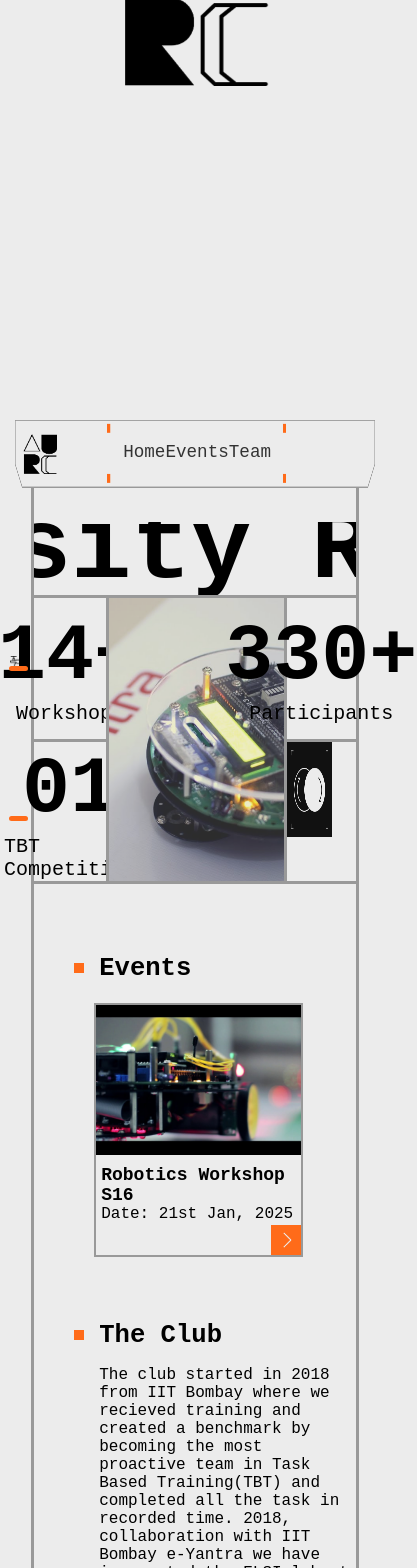
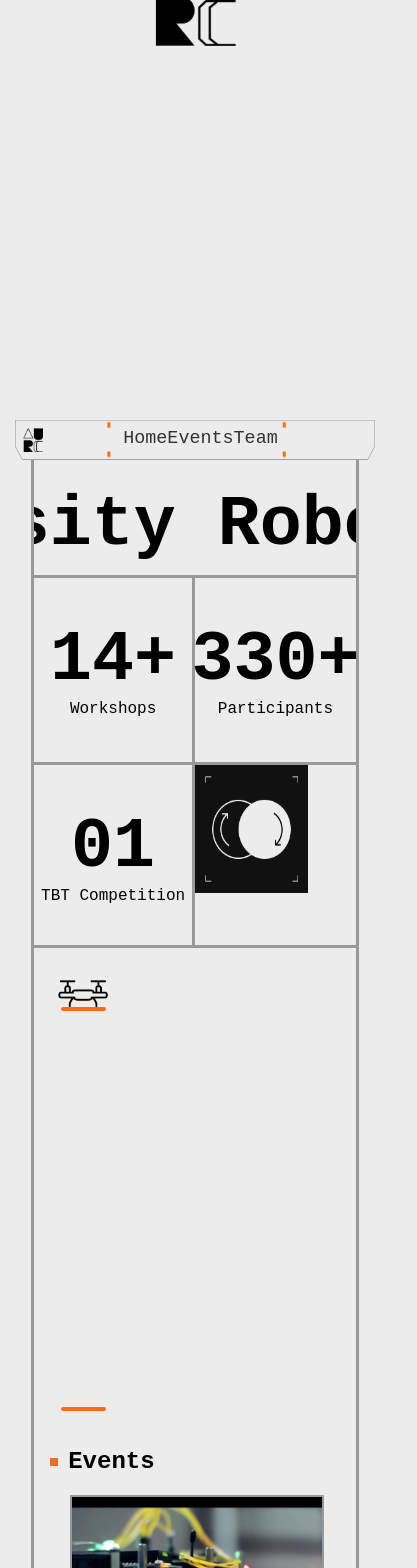
Before and after one commit to HetHirani07/AURC.club, a Next.js app: page / in a window 390 px wide. Shown: the part 432-2000 px from the top of the page, 417 px wide, since content can reach past the window. Built offline with nearby package versions, Linux system fonts and the light colour scheme; a web font is replaced by a local one.

Commit message:
mobile first

```diff
--- a/src/app/components/about.module.css
+++ b/src/app/components/about.module.css
@@ -1,13 +1,4 @@
-.container{margin-left: 2.5rem; margin-top: 4rem; margin-bottom: 100px;}
-.bullet{height: 10px; width: 10px}
-.title{font-size: 2rem; font-weight: 700; color: black; margin-left: 15px;}
-.content{margin-left: 25px; margin-top: 5px; font-size: 1.15rem; word-spacing: 0rem; width: 90%;}
-
-@media screen and (max-width: 1024px) {
-    .title{font-size: 1.9rem;}
-    .content{font-size: 17px; margin-bottom: 50px;}
-}
-@media screen and (max-width: 768px) {
-    .title{font-size: 1.6rem;}
-    .content{font-size: 16px; margin-bottom: 25px;}
-}
+.container{margin-left: 1rem; margin-top: 4rem; margin-bottom: 100px;}
+.bullet{height: 8px; width: 8px}
+.title{font-size: 1.5rem; font-weight: 700; color: black; margin-left: 10px;}
+.content{margin-left: 25px; margin-top: 5px; font-size: .9rem; word-spacing: 0rem; width: 90%;}
--- a/src/app/components/events.module.css
+++ b/src/app/components/events.module.css
@@ -1,27 +1,10 @@
-.container{margin-left: 2.5rem; margin-top: 100px;}
-.bullet{height: 10px; width: 10px}
-.title{font-size: 2rem; font-weight: 700; color: black; margin-left: 15px;}
+.container{margin-left: 1rem; margin-top: 500px;}
+.bullet{height: 8px; width: 8px}
+.title{font-size: 1.5rem; font-weight: 700; color: black; margin-left: 10px;}
 .subTitle{font-size: 1.15rem; margin-left: 25px}
-.card{height: 325px; width: 280px; overflow: hidden; display: flex; flex-direction: column; border: 2px solid #999; margin-left: 20px; margin-top: 20px;
+.card{height: 290px; width: 250px; overflow: hidden; display: flex; flex-direction: column; border: 2px solid #999; margin-left: 20px; margin-top: 20px;
     position: relative}
 .cardImg{height: 60%;object-fit: cover; box-sizing: border-box}
-.toggleImg{position: absolute; right: 0%; bottom: 0%; height: 50px}
-.eventName{font-size: 23px; font-weight: 600; margin-left: 5px; margin-top: 10px}
-.eventDate{font-size: 21px; margin-left: 5px; margin-top: 10px}
-
-@media screen and (max-width: 1024px) {
-    .container{margin-top: 80px;}
-    .title{font-size: 1.9rem;}
-    .card{height: 300px; width: 255px;}
-    .eventName{font-size: 21px;}
-    .eventDate{font-size: 19px;}
-    .toggleImg{height: 45px;}
-}
-@media screen and (max-width: 768px) {
-    .container{margin-top: 70px;}
-    .title{font-size: 1.6rem;}
-    .card{height: 250px; width: 205px;}
-    .eventName{font-size: 18px;}
-    .eventDate{font-size: 16px; margin-top: 0px;}
-    .toggleImg{height: 30px;}
-}
+.toggleImg{position: absolute; right: 0%; bottom: 0%; height: 40px}
+.eventName{font-size: 19px; font-weight: 600; margin-left: 5px; margin-top: 10px}
+.eventDate{font-size: 17px; margin-left: 5px; margin-top: 10px}
--- a/src/app/page.module.css
+++ b/src/app/page.module.css
@@ -1,78 +1,33 @@
 .firstPage{ display: flex; justify-content: center; height: 100vh; overflow: hidden; box-sizing: border-box;}
 .secondPage{height: 100%; position: relative; box-sizing: border-box; display: flex; flex-direction: column; align-items: center;}
 .thirdPage{height: 100%; box-sizing: border-box; position: relative;}
-.logoImpression{height: 200px; will-change: transform}
+.logoImpression{height: 100px; will-change: transform}
 .navbar{position: sticky; top: 0; left: 0; width: 100%; display: flex; justify-content: center; align-content: center; z-index: 4;}
-.navbarContainer{ width: 96%; height: 90px; position: relative; display: flex;}
+.navbarContainer{ width: 96%; height: 40px; position: relative; display: flex;}
 .navbarBgImg{ width: 100%; justify-self: center;}
 .navbarLogo{ position: absolute; height: 60%; align-self: center; margin-left: 2%}
 .navbarContent{position: absolute; align-self: center; margin-left: 30%; width: 40%; height: 24px; display: flex; justify-content: space-between}
 .navbarText{color: #333; text-decoration: none; font-size: 1.15rem;}
 .navbarText:hover{border-bottom: #FF6B19 solid 2.5px}
 .hero{border-left: solid; border-right: solid; border-color: #999; width: 86%; height: 100%; display: flex; justify-self: center; margin-top: 0%; flex-direction: column;}
-.space{height: 70px;}
-.dashboard{display: flex; flex-direction: row; height: 550px;}
-.dashboardLeft{display: 'flex'; flex-direction: column; height: 100%; width: 22.30%; box-sizing: border-box; border-top: solid; border-bottom: solid; border-color: #999}
+.space{height: 20px;}
+.dashboard{display: flex; flex-direction: row; height: 373px; width: 100%;}
+.dashboardLeft{display: 'flex'; flex-direction: column; height: 100%; width: 50%; box-sizing: border-box; border-top: solid; border-bottom: solid; border-right: solid; border-color: #999}
 .dashboardUpper{height: 50%; width: 100%; border-bottom: solid; border-color: #999; display: flex; flex-direction: column; justify-content: center; align-content: center}
 .dashboardLower{height: 50%; width: 100%; display: flex;flex-direction: column; justify-content: center; align-content: center}
 .dashboardLower:hover{color: #FF6B19;}
 .dashboardUpper:hover{color: #FF6B19;}
-.dashboardRobot{height: 100%; width: 56.35%; box-sizing: border-box; border: solid; border-color: #999}
-.dashboardRight{display: 'flex'; flex-direction: column; height: 100%; width: 21.5%; box-sizing: border-box; border-top: solid; border-bottom: solid; border-color: #999;}
-.textUpper{font-size: 100px; font-weight: 600; align-self: center}
-.textLower{font-size: 25px; font-weight: 100; align-self: center}
-.drone{width: 5%;position: absolute;z-index: 3; margin-left: -49.5%; margin-top: 38%}
-.droneLanding1{position: absolute; margin-left: -49.65%; margin-top: 40.7%; height: 5px; width: 5%; background-color: #FF6B19; border-radius: 50px}
-.droneLanding2{position: absolute; margin-left: -49.65%; margin-top: 80.7%; height: 5px; width: 5%; background-color: #FF6B19; border-radius: 50px}
-.marqueeBox{padding-top: 10px; padding-bottom: 15px; width: 100%; height: 110px; display: flex; align-items: center; overflow: hidden;}
-.marqueeText{font-size: 120px; display: flex; font-weight: 700; white-space: nowrap}
-.footer{display: flex; position: relative; height: 42vh; width: 100%; border-top: dashed #999; box-sizing: border-box; overflow: hidden;}
-.footerTitle{font-size: 1.75rem; font-weight: 700;}
-.footerSubTitle{color: #333; font-size: 1.1rem; margin-top: 10px;}
-.footerConnect{font-size: 1.5rem; font-weight: 600; margin-top: 100px;}
+.dashboardRobot{height: 100%; width: 56.35%; box-sizing: border-box; border: solid; border-color: #999; display: none;}
+.dashboardRight{display: 'flex'; flex-direction: column; height: 100%; width: 50%; box-sizing: border-box; border-top: solid; border-bottom: solid; border-color: #999;}
+.textUpper{font-size: 70px; font-weight: 600; align-self: center}
+.textLower{font-size: 16px; font-weight: 100; align-self: center}
+.drone{width: 50px;position: absolute;z-index: 3; left: 50px; top: 520px}
+.droneLanding1{position: absolute; left: 52.5px; top: 547px; height: 4px; width: 45px; background-color: #FF6B19; border-radius: 50px}
+.droneLanding2{position: absolute; left: 52.5px; top: 947px; height: 4px; width: 45px; background-color: #FF6B19; border-radius: 50px}
+.marqueeBox{padding-top: 10px; padding-bottom: 15px; width: 100%; height: 70px; display: flex; align-items: center; overflow: hidden;}
+.marqueeText{font-size: 70px; display: flex; font-weight: 700; white-space: nowrap;}
+.footer{display: flex; position: relative; height: 270px; width: 100%; border-top: dashed #999; box-sizing: border-box; overflow: hidden;}
+.footerTitle{font-size: 1.3rem; font-weight: 700; margin-top: 20px; margin-left: 30px;}
+.footerSubTitle{color: #333; font-size: 1rem; margin-top: 10px; margin-left: 30px;}
+.footerConnect{font-size: 1.3rem; font-weight: 600; margin-top: 70px; margin-left: 30px;}
 .footerImg{position: absolute; width: 24%; margin-left: 53%; margin-top: .5%;}
-
-@media screen and (max-width: 425px) {
-    .logoImpression{height: 100px;}
-    .navbarContainer{height: 25px;}
-    .navbarText{font-size: .5rem;}
-    /* .drone{display: none;}
-    .droneLanding1{display: none;}
-    .droneLanding2{display: none;} */
-    .textUpper{font-size: 40px;}
-    .textLower{font-size: 12px;}
-}
-
-@media screen and (max-width: 768px) {
-    .logoImpression{height: 150px;}
-    .secondPage{height: 170vh;}
-    .navbarContainer{height: 55px;}
-    .navbarText{font-size: 1rem;}
-    .drone{margin-top: 45%;}
-    .droneLanding1{margin-top: 47.7%;}
-    .droneLanding2{margin-top: 87.7%;}
-    .textUpper{font-size: 60px}
-    .textLower{font-size: 16px}
-    .space{height: 3%;}
-    .marqueeBox{padding-top: 0px;}
-    .marqueeText{font-size: 90px;}
-    .footer{height: 29vh;}
-    .footerTitle{font-size: 1.5rem;}
-    .footerSubTitle{font-size: 1rem;}
-    .footerConnect{margin-top: 50px; font-size: 1.3rem;}
-    .footerImg{margin-left: 41%;}
-}
-
-@media screen and (max-width: 1024px) {
-    .logoImpression{height: 180px;}
-    .secondPage{height: 190vh;}
-    .navbarContainer{height: 68px;}
-    .navbarText{font-size: 1.1rem;}
-    .textUpper{font-size: 80px}
-    .textLower{font-size: 20px}
-    .space{height: 4%;}
-    .marqueeText{font-size: 100px;}
-    .footer{height: 32vh;}
-    .footerConnect{margin-top: 60px;}
-    .footerImg{margin-left: 47%;}
-}
--- a/src/app/page.tsx
+++ b/src/app/page.tsx
@@ -176,7 +176,7 @@ export default function Home(){
               <span className={styles.textLower}>Participants</span>
             </div>
             <div style={{height: '50%', width: '100%', display: 'flex'}}>
-              <img src="/evolve.png" style={{width: '65%', height: '67%'}}></img>
+              <img src="/evolve.png" style={{width: '70%', height: '70%'}}></img>
             </div>
           </div>
           </div>
@@ -194,7 +194,7 @@ export default function Home(){
           </div>
         </section> */}
         <footer className={styles.footer}>
-          <div style={{display: 'flex', flexDirection: 'column', marginLeft: '10%', marginTop: '2%'}}>
+          <div style={{display: 'flex', flexDirection: 'column'}}>
           <span className={styles.footerTitle}>AURC</span>
           <span className={styles.footerSubTitle}>Learn | Connect | Evolve</span>
           <span className={styles.footerConnect}>Connect With Us</span>
```
